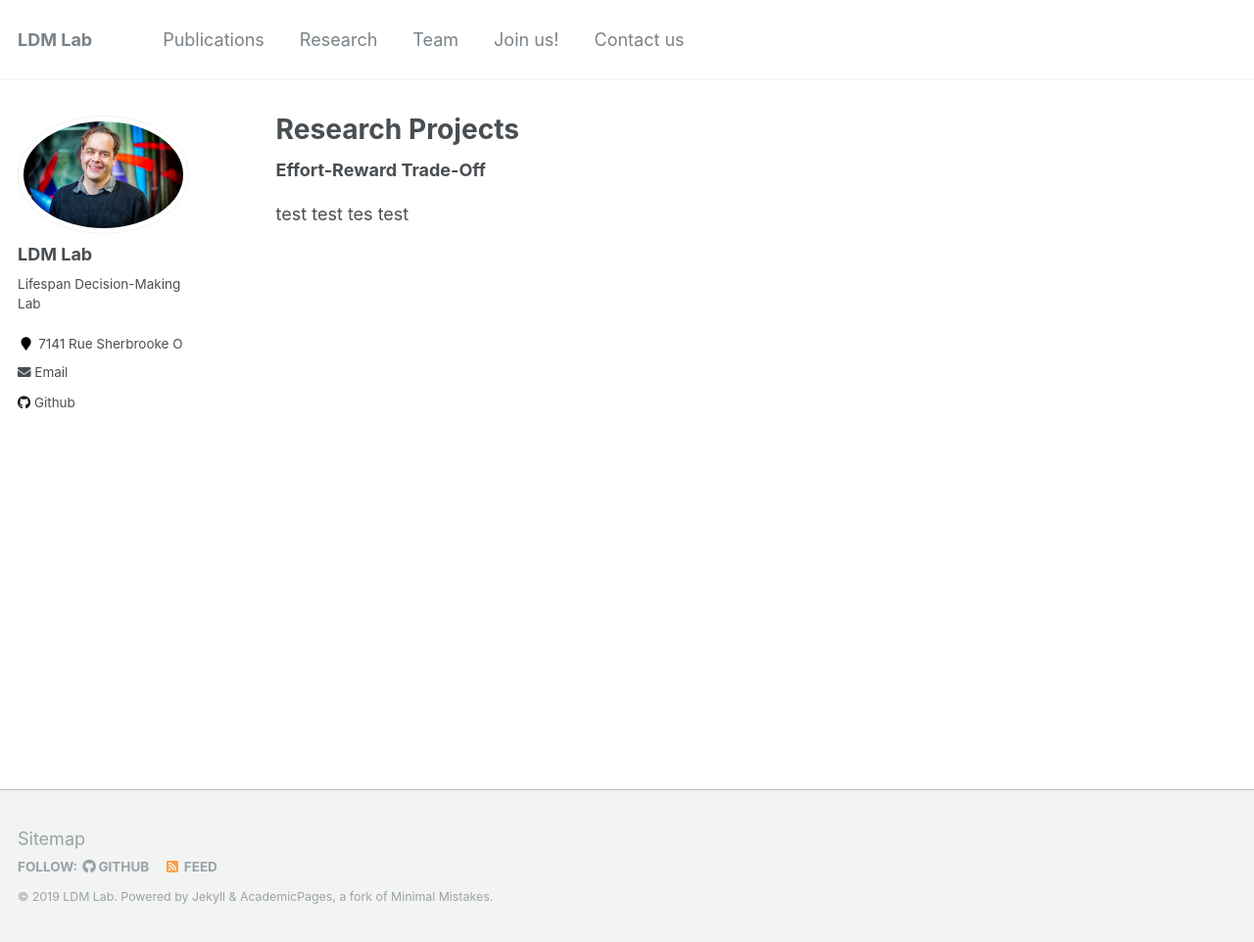
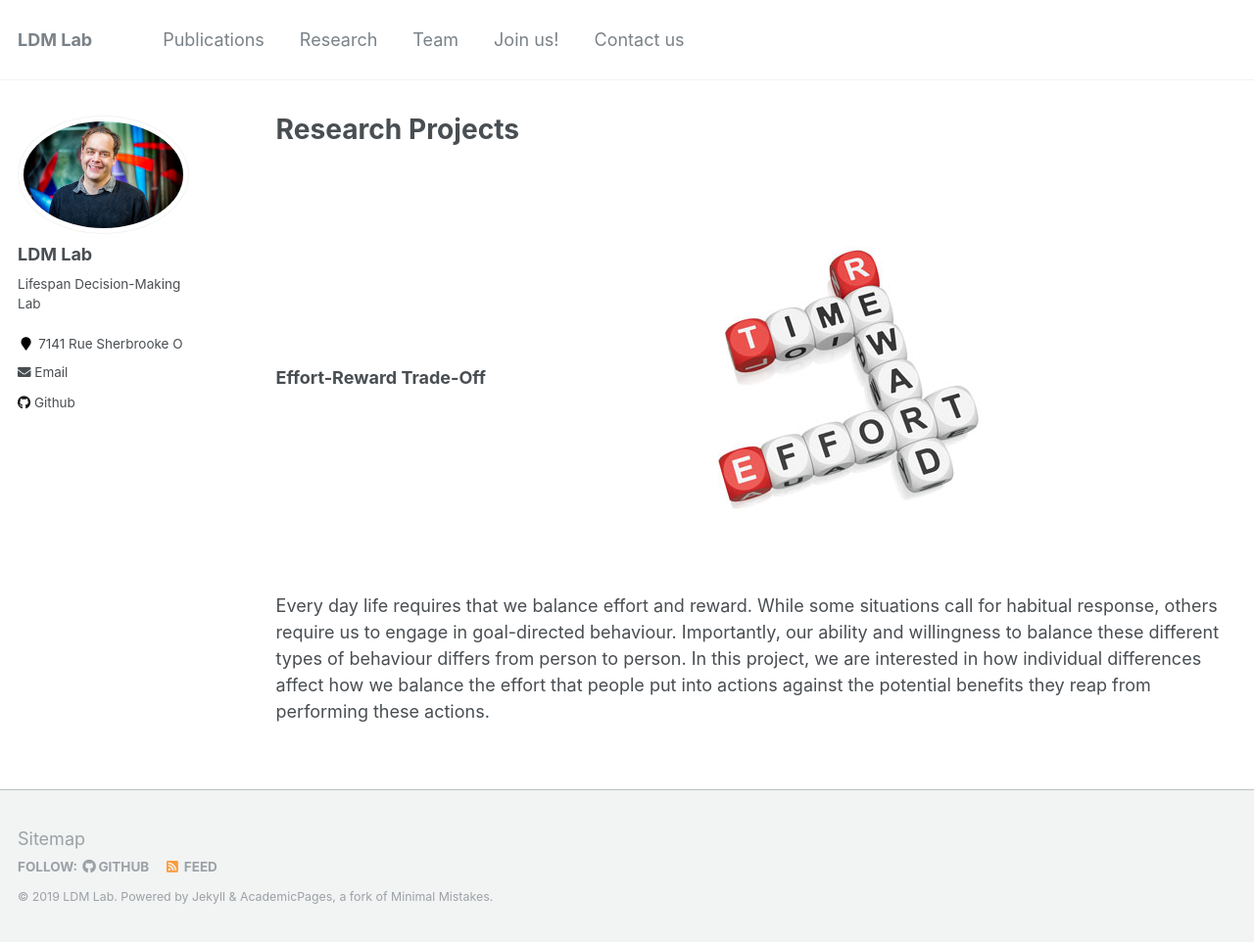
Before and after one commit to seandamiandevine/LDMLab.github.io, a Jekyll site: the page built from _pages/talks.html, in a window 1280 px wide and 962 px high. Shown: the whole window at 98% size. Built offline with Jekyll 4.4.1, drawn with Linux system fonts in a browser that asks for light colours.

Commit message:
Update talks.html

```diff
--- a/_pages/talks.html
+++ b/_pages/talks.html
@@ -4,5 +4,11 @@ title: "Research Projects"
 permalink: /research/
 author_profile: true
 ---
+<br>
 <strong>Effort-Reward Trade-Off</strong>
-<p>test test tes test</p>
+<img src='/images/time-reward-effort.jpg'>
+<br>
+<p>Every day life requires that we balance effort and reward. While some situations call for habitual response, others require us
+to engage in goal-directed behaviour. Importantly, our ability and willingness to balance these different types of behaviour
+differs from person to person. In this project, we are interested in how individual differences affect how we balance the
+effort that people put into actions against the potential benefits they reap from performing these actions. </p>
```
